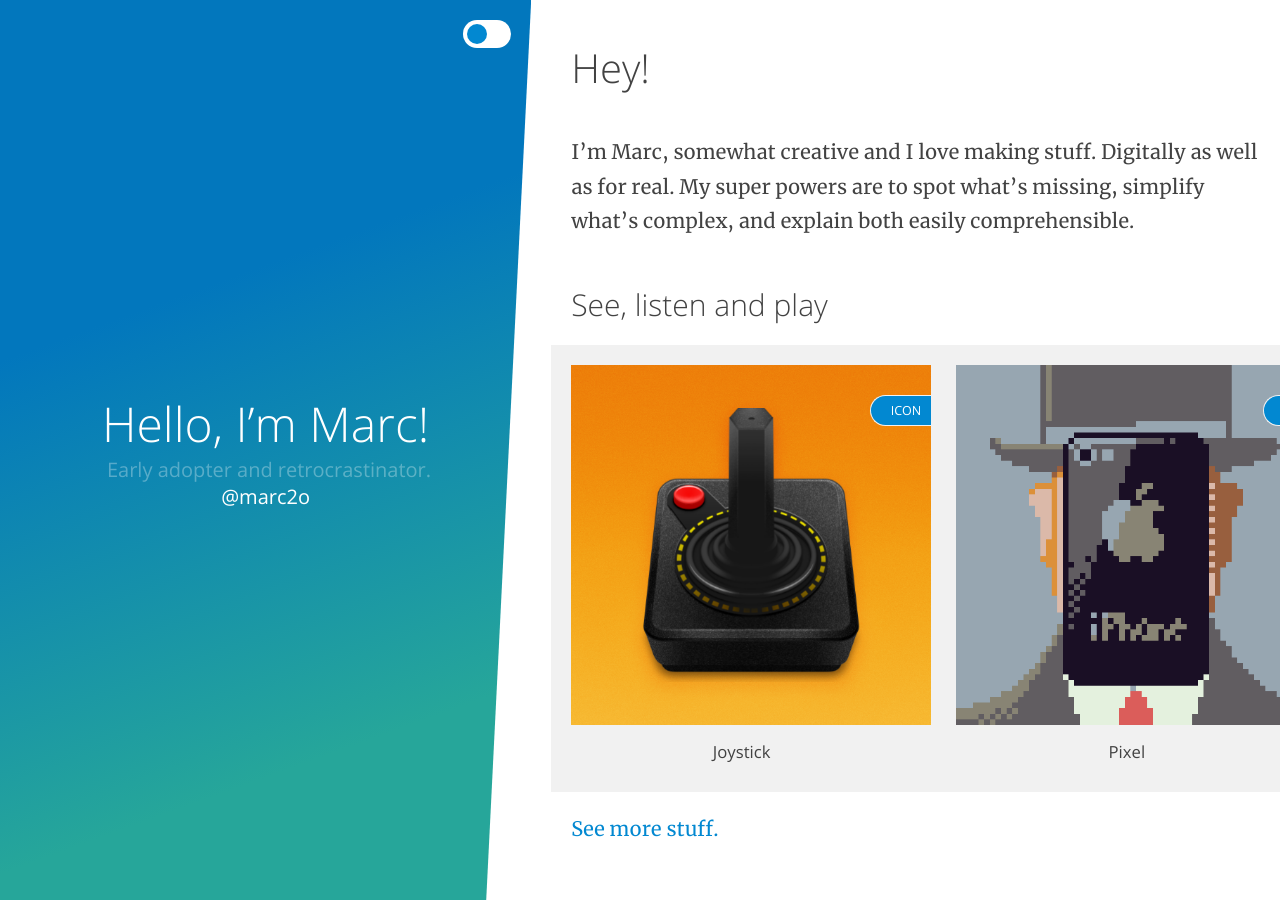
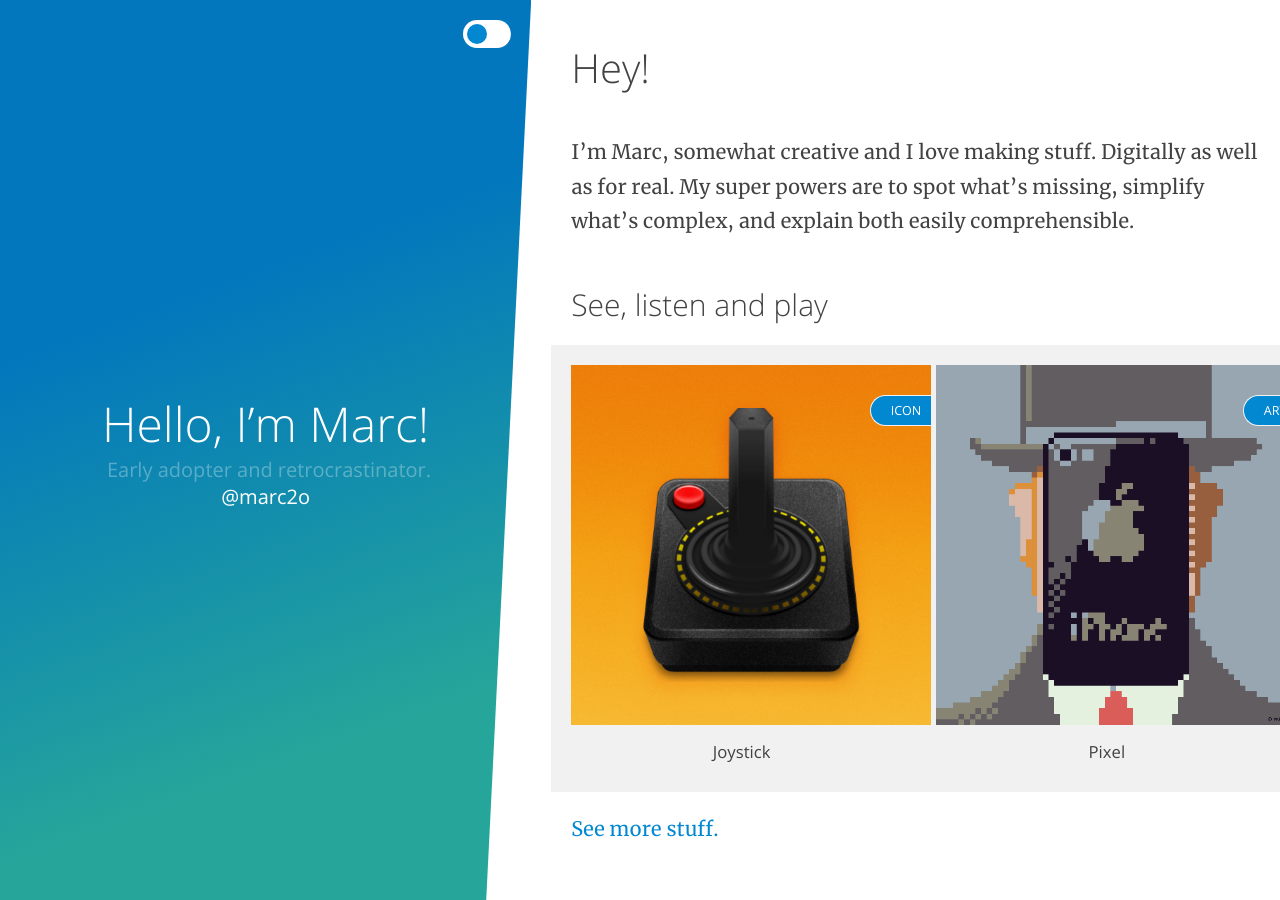
Before and after one commit to marc2o/marc2o.github.io, a Jekyll site: the page built from index.md, in a window 1280 px wide and 900 px high. Built offline with Jekyll 4.4.1, drawn with Linux system fonts in a browser that asks for light colours.

Commit message:
Update index.css

```diff
--- a/assets/css/index.css
+++ b/assets/css/index.css
@@ -240,7 +240,7 @@ div>ul>li {
 figure>figure+figure,
 div>div+div,
 div>ul>li+li {
-    margin-left: 1rem;
+    margin-right: 1rem;
 }
 
 figure>figure img,
```
